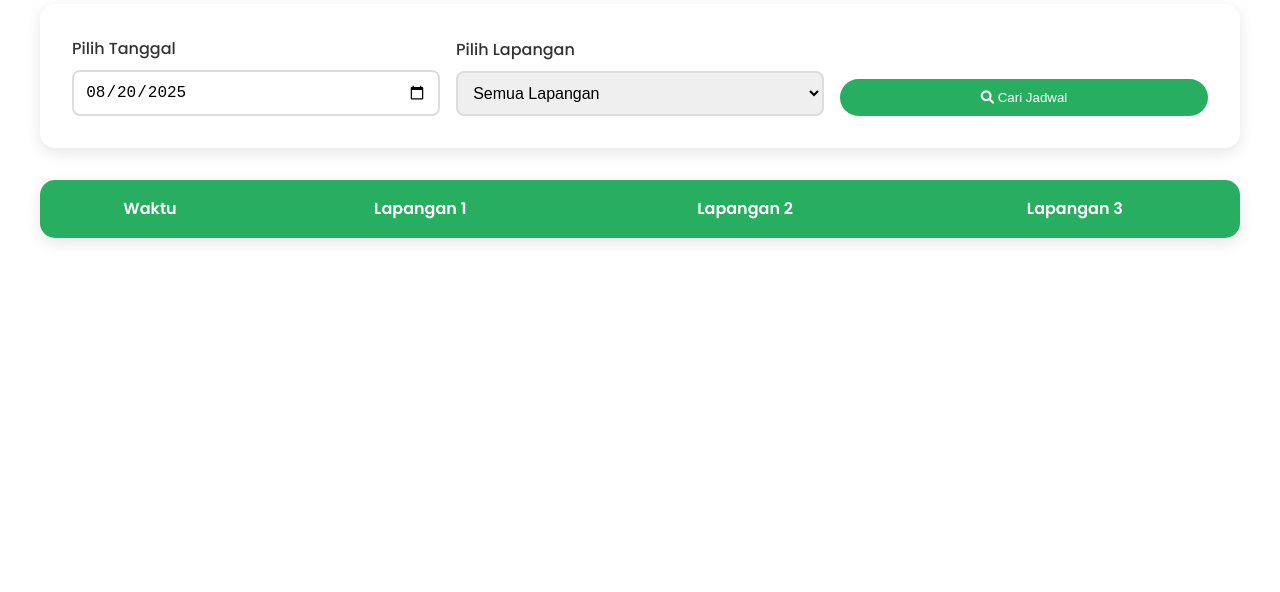
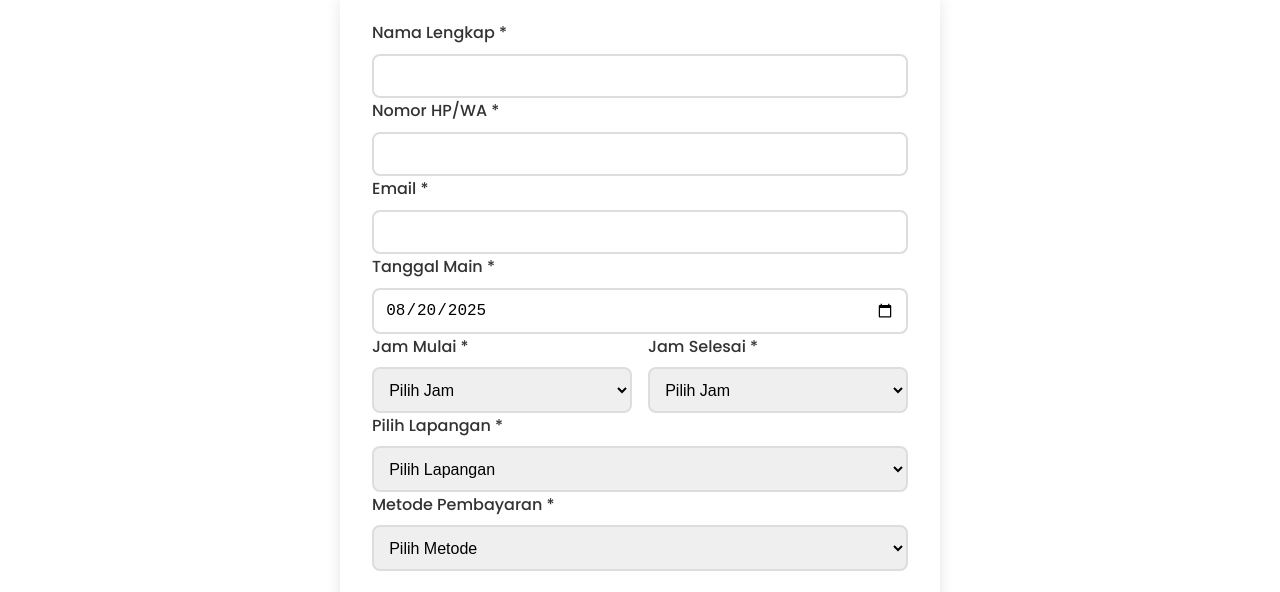
Before and after one commit to julinotmonth/badminton, a plain HTML site: page index.html in a window 1280 px wide. Shown: the part 188-780 px from the top of the page. Drawn offline with Linux system fonts and the light colour scheme.

Commit message:
Add files via upload

```diff
--- a/index.html
+++ b/index.html
@@ -729,7 +729,7 @@
     </div>
 
     <!-- Schedule Page -->
-    <div id="schedule" class="page active">
+    <div id="schedule" class="page">
         <div class="container schedule-container">
             <h2 class="section-title">Jadwal Ketersediaan Lapangan</h2>
 
@@ -775,7 +775,7 @@
     </div>
 
     <!-- Booking Page -->
-    <div id="booking" class="page">
+    <div id="booking" class="page active">
         <div class="container">
             <h2 class="section-title">Formulir Pemesanan</h2>
 
```
